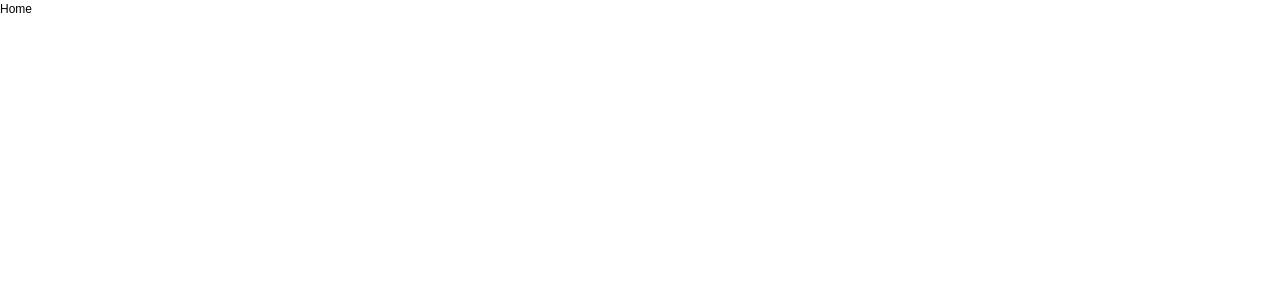
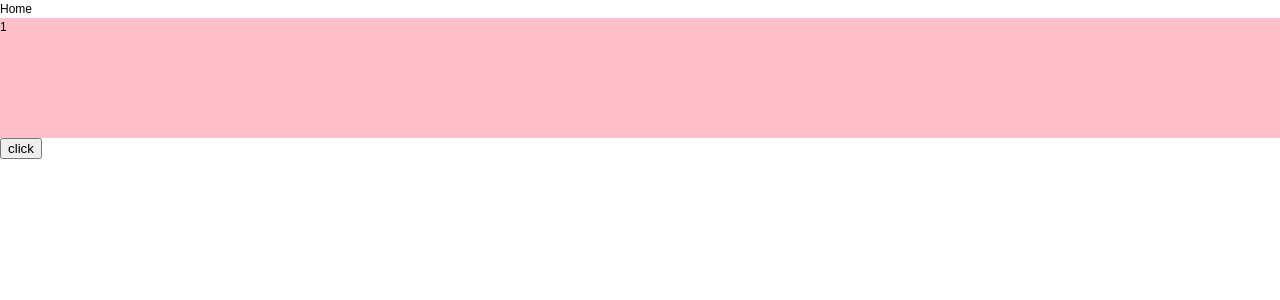
Before and after one commit to 1198994985/enterrainmentSharingApp, a React (Create React App) app: page / in a window 1280 px wide. Shown: the top 300 px of the page. Built offline with nearby package versions, Linux system fonts and the light colour scheme.

Commit message:
轮播图优化

```diff
--- a/src/component/slider/index.css
+++ b/src/component/slider/index.css
@@ -15,7 +15,9 @@
   transition:none;
 }
 .slider-item{
-  width:100%;
   height:100%;
-  position: absolute;
+  /* position: absolute; */
+  flex-shrink: 0;
+
+  background-color: pink;
 }
--- a/src/component/slider/index.tsx
+++ b/src/component/slider/index.tsx
@@ -1,38 +1,38 @@
 import React, { PureComponent } from "react";
-
+import "./index.css";
 export interface IProps {
   /**
    * 自定义样式
    */
-  className: string;
+  className?: string;
   /**
    * 是否自动播放
    */
-  autoPlay: boolean;
+  autoPlay?: boolean;
   /**
    * 自动播放速度
    */
-  autoPlaySpeed: number;
+  autoPlaySpeed?: number;
   /**
    * 轮播速度
    */
-  speed: number;
+  speed?: number;
   /**
    * 是否启用懒加载
    */
-  lazyLoad: boolean;
+  lazyLoad?: boolean;
   /**
    * 是否显示箭头
    */
-  arrows: boolean;
+  arrows?: boolean;
   /**
    * 箭头大小,可选值 "small" | "medium" | "large"
    */
-  arrowSize: "small" | "medium" | "large";
+  arrowSize?: "small" | "medium" | "large";
   /**
    * 箭头位置,可选值 "inner"|"outer"
    */
-  arrowPosition: "inner" | "outer";
+  arrowPosition?: "inner" | "outer";
 }
 
 export interface IState {
@@ -41,7 +41,7 @@ export interface IState {
   slideCount: number;
 }
 
-export default class index extends PureComponent<IProps, IState> {
+export default class Slider extends PureComponent<IProps, IState> {
   constructor(props: Readonly<IProps>) {
     super(props);
   }
@@ -84,6 +84,7 @@ export default class index extends PureComponent<IProps, IState> {
   };
   handleClickRight = () => {
     const { index, slideCount } = this.state;
+    console.log(`index ${index} slideCount ${slideCount}`);
     this.setState({ index: index + 1 }, () => {
       if (index === slideCount - 1) {
         this.removeTransition();
@@ -93,10 +94,12 @@ export default class index extends PureComponent<IProps, IState> {
     });
   };
   componentDidMount() {
-    let slider = document.getElementById(".slider-wrap");
+    let slider = document.getElementById("slider-wrap");
+    console.log("slider :", slider);
     if (slider) {
       // @ts-ignore
       this.setState(() => ({ sliderWidth: slider.offsetWidth }));
+      console.log("slider.offsetWidth :", slider.offsetWidth);
     }
     let slideCount = React.Children.count(this.props.children);
     if (slideCount > 1) {
@@ -104,32 +107,52 @@ export default class index extends PureComponent<IProps, IState> {
       this.setState({ index: 1, slideCount: slideCount + 2 });
       // child 首尾添加 item
     }
-    console.log("this.sliderWidth", this.state.sliderWidth);
   }
   render() {
     const { arrowPosition, className, children } = this.props;
     const { index, slideCount, sliderWidth } = this.state;
-    const transformX = {
-      transform: `transform:translateX(-${index * sliderWidth})`
-    };
+
+    const childLength = React.Children.count(children);
+    let transformX;
+
     let sliders = React.Children.toArray(children);
     // 无 item 不显示
-    if (slideCount === 0 || !children) return null;
-    else if (slideCount === 1) {
+    if (childLength === 0 || !children) return null;
+    else if (childLength === 1) {
       // 单个 item 不显示箭头和进度栏
-    } else if (slideCount > 1) {
+    } else if (childLength > 1) {
       // 首尾添加 item 为了轮播
       sliders.unshift(sliders[0]);
       sliders.push(sliders[sliders.length - 1]);
     }
-
+    if (index) {
+      transformX = {
+        transform: `translateX(${-((index - 1) * sliderWidth)}px)`,
+        width: index * sliderWidth
+      };
+    }
     return (
-      <div id="slider-wrap" className="slider-wrap" style={transformX}>
-        {React.Children.map(sliders, child => {
-          return <div className="slider-item">{child}</div>;
-        })}
+      <>
+        <div
+          id="slider-wrap"
+          className="slider-wrap slider-transition"
+          style={transformX || {}}
+        >
+          {index &&
+            React.Children.map(sliders, (child, index) => {
+              return (
+                <div
+                  className="slider-item"
+                  style={{ width: sliderWidth }}
+                  key={index}
+                >
+                  {child}
+                </div>
+              );
+            })}
+        </div>
         <button onClick={this.handleClickRight}>click</button>
-      </div>
+      </>
     );
   }
 }
--- a/src/pages/home/index.tsx
+++ b/src/pages/home/index.tsx
@@ -1,6 +1,6 @@
 
 import React from 'react'
-
+import Slider from '../../component/slider'
 interface Props {
 
 }
@@ -9,8 +9,16 @@ const Home: React.FC<Props> = () => {
   return (
     <>
       Home
+      <div style={{ height: "120px" }}>
+        <Slider>
+          <span>1</span>
+
+          <span>2</span>
+          <span>3</span>
+        </Slider>
+      </div>
     </>
-  )
+  );
 }
 
 export default Home;
```
